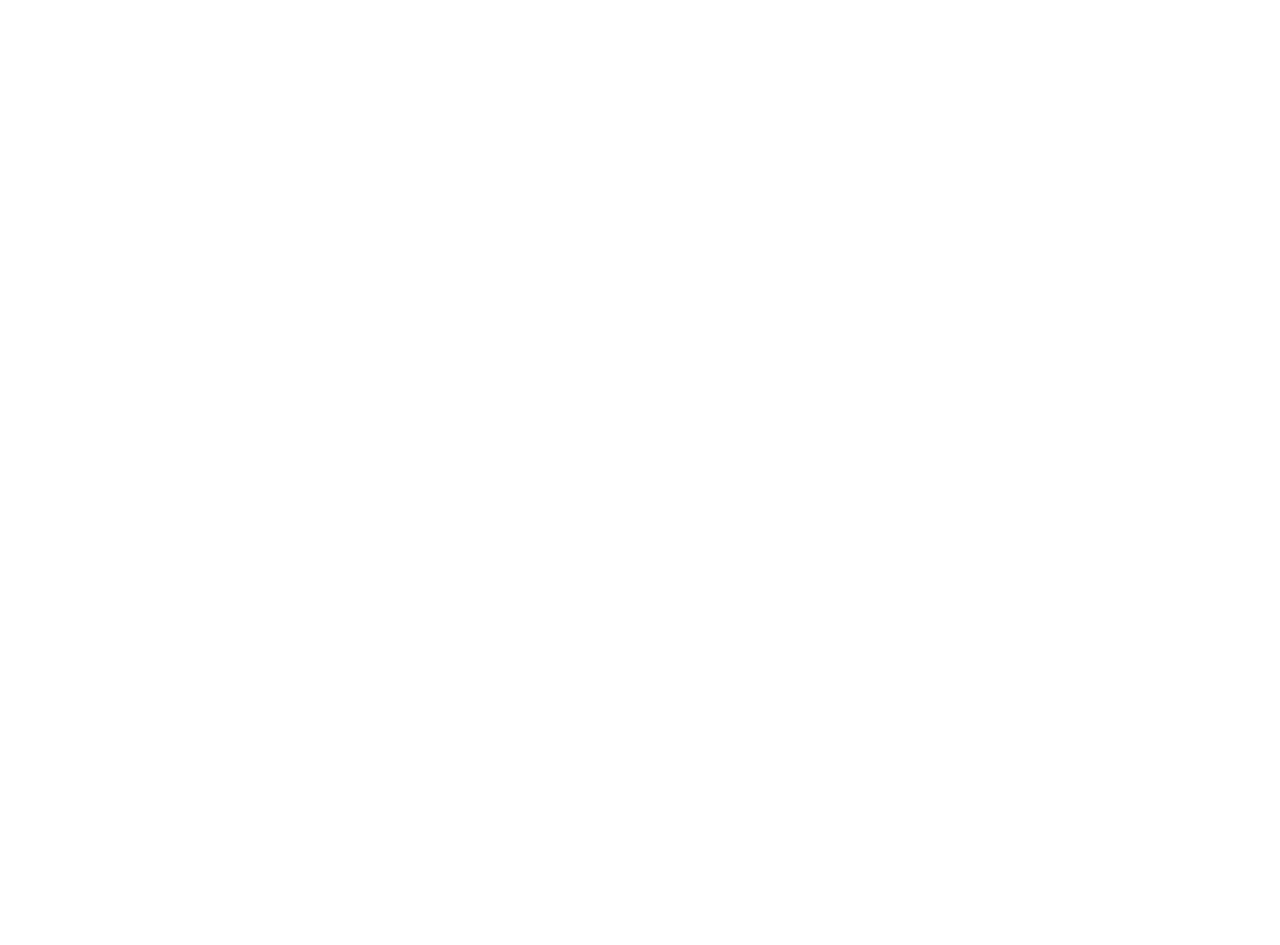
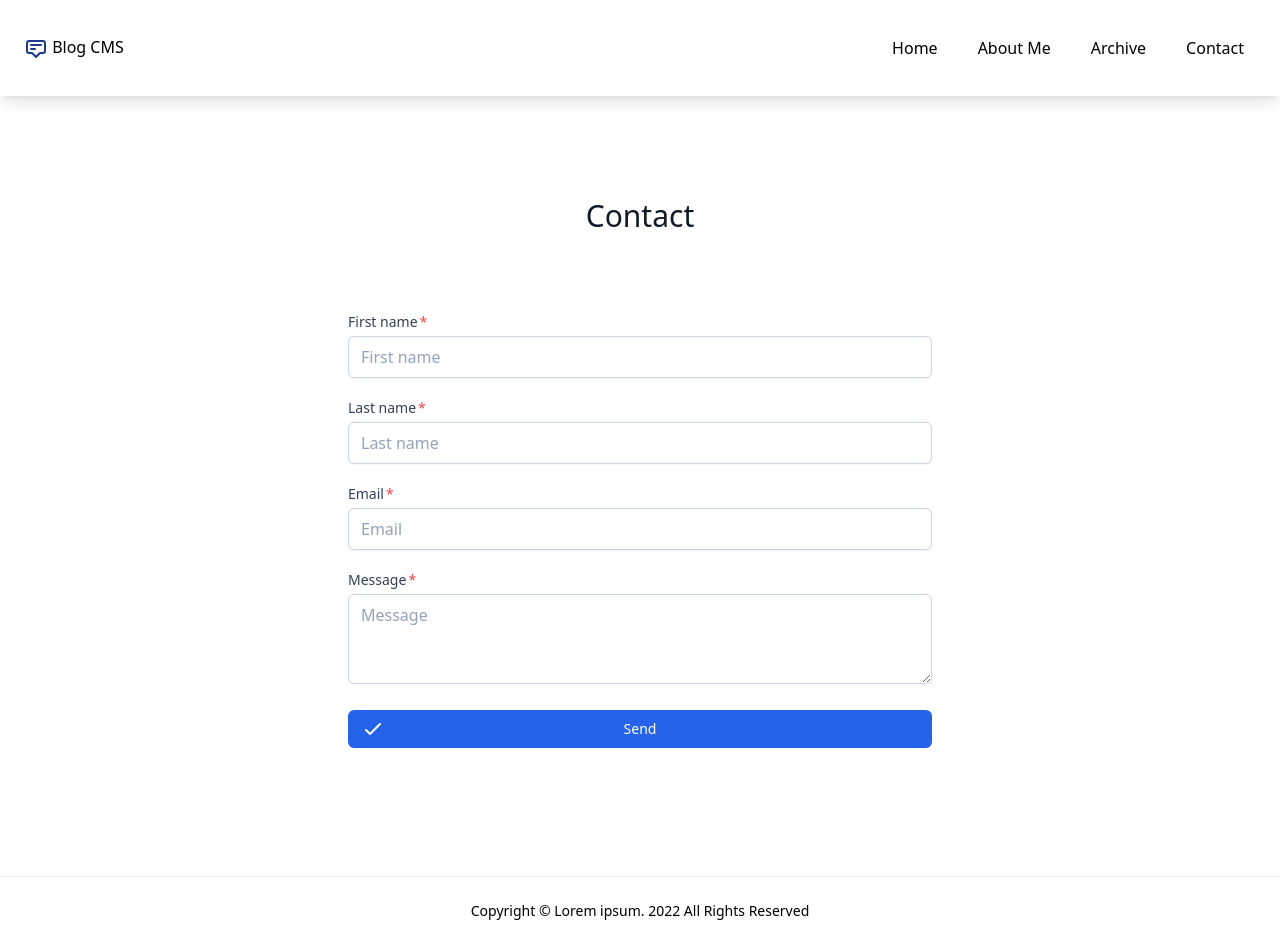
Before and after one commit to kaan35/blog-client, an Angular app: page /contact in a window 1280 px wide. Before the commit this address led to /. Before the commit the page ends 800 px from the top, so only its background shows below. Built offline with nearby package versions, Linux system fonts and the light colour scheme.

Commit message:
feat(pages): added contact us page and contact form component

```diff
--- a/src/app/app-routing.module.ts
+++ b/src/app/app-routing.module.ts
@@ -4,12 +4,14 @@
 import { ArticleComponent } from './pages/article/article.component';
 import { ArchiveComponent } from './pages/archive/archive.component';
 import { PageComponent } from './pages/page/page.component';
+import { ContactUsComponent } from './pages/contact-us/contact-us.component';
 
 const routes: Routes = [
   { path: 'index', component: IndexComponent },
   { path: 'article/:slug', component: ArticleComponent },
   { path: 'page/:slug', component: PageComponent },
   { path: 'archive', component: ArchiveComponent },
+  { path: 'contact', component: ContactUsComponent },
   { path: '', component: IndexComponent },
 ];
 
--- a/src/app/app.module.ts
+++ b/src/app/app.module.ts
@@ -13,6 +13,8 @@
 import { ArticlesArchiveComponent } from './components/articles/articles-archive/articles-archive.component';
 import { PageComponent } from './pages/page/page.component';
 import { ContentComponent } from './components/pages/content/content.component';
+import { ContactUsComponent } from './pages/contact-us/contact-us.component';
+import { ContactComponent } from './components/forms/contact/contact.component';
 
 @NgModule({
   declarations: [
@@ -27,6 +29,8 @@
     ArticlesArchiveComponent,
     PageComponent,
     ContentComponent,
+    ContactUsComponent,
+    ContactComponent,
   ],
   imports: [BrowserModule, AppRoutingModule, BrowserModule, HttpClientModule],
   providers: [],
--- /dev/null
+++ b/src/app/components/forms/contact/contact.component.html
@@ -0,0 +1,62 @@
+<div class='my-20 text-center'>
+  <p class='mt-2 text-3xl leading-8 font-medium text-gray-900'>Contact</p>
+</div>
+<form action='#' method='POST'>
+  <div class='space-y-5 sm:w-1/2 mx-auto my-20 px-5'>
+    <div>
+      <label>
+        <div class="after:content-['*'] after:ml-0.5 after:text-red-500 block text-sm font-medium text-slate-700">First name</div>
+        <input type='text' name='firstname' required
+               class='mt-1 px-3 py-2
+               border shadow-sm border-slate-300
+               placeholder-slate-400
+               focus:outline-none focus:border-sky-500 focus:ring-sky-500 focus:ring-current
+               w-full rounded-md'
+               placeholder='First name' />
+      </label>
+    </div>
+    <div>
+      <label>
+        <div class="after:content-['*'] after:ml-0.5 after:text-red-500 block text-sm font-medium text-slate-700">Last name</div>
+        <input type='text' name='lastname' required
+               class='mt-1 px-3 py-2
+               border shadow-sm border-slate-300
+               placeholder-slate-400
+               focus:outline-none focus:border-sky-500 focus:ring-sky-500 focus:ring-current
+               w-full rounded-md'
+               placeholder='Last name' />
+      </label>
+    </div>
+    <div>
+      <label>
+        <div class="after:content-['*'] after:ml-0.5 after:text-red-500 block text-sm font-medium text-slate-700">Email</div>
+        <input type='email' name='email'
+               class='mt-1 px-3 py-2
+               border shadow-sm border-slate-300
+               placeholder-slate-400
+               focus:outline-none focus:border-sky-500 focus:ring-sky-500 focus:ring-current
+               w-full rounded-md'
+               placeholder='Email' />
+      </label>
+    </div>
+    <div>
+      <div class="after:content-['*'] after:ml-0.5 after:text-red-500 block text-sm font-medium text-slate-700">Message</div>
+      <textarea class='mt-1 px-3 py-2
+               border shadow-sm border-slate-300
+               placeholder-slate-400
+               focus:outline-none focus:border-sky-500 focus:ring-sky-500 focus:ring-current
+               w-full rounded-md' placeholder='Message' rows='3'></textarea>
+    </div>
+    <div>
+      <button type='submit'
+              class='group relative w-full flex justify-center py-2 px-4 border border-transparent text-sm font-medium rounded-md text-white bg-blue-600 hover:bg-blue-700 focus:outline-none focus:ring-2 focus:ring-offset-2 focus:ring-blue-500'>
+        <div class='absolute left-0 inset-y-0 flex items-center pl-3'>
+          <svg xmlns='http://www.w3.org/2000/svg' class='h-6 w-6' fill='none' viewBox='0 0 24 24' stroke='currentColor' stroke-width='2'>
+            <path stroke-linecap='round' stroke-linejoin='round' d='M5 13l4 4L19 7' />
+          </svg>
+        </div>
+        Send
+      </button>
+    </div>
+  </div>
+</form>
--- /dev/null
+++ b/src/app/components/forms/contact/contact.component.ts
@@ -0,0 +1,12 @@
+import { Component, OnInit } from '@angular/core';
+
+@Component({
+  selector: 'app-form-contact',
+  templateUrl: './contact.component.html',
+  styleUrls: ['./contact.component.css'],
+})
+export class ContactComponent implements OnInit {
+  constructor() {}
+
+  ngOnInit(): void {}
+}
--- a/src/app/components/navbar/navbar.component.html
+++ b/src/app/components/navbar/navbar.component.html
@@ -28,7 +28,7 @@
         <a routerLink='/' class='p-3 rounded-md hover:bg-blue-600 hover:text-white'>Home</a>
         <a routerLink='/page/about-me' class='p-3 rounded-md hover:bg-blue-600 hover:text-white'>About Me</a>
         <a routerLink='/archive' class='p-3 rounded-md hover:bg-blue-600 hover:text-white'>Archive</a>
-        <a href='#' class='p-3 rounded-md hover:bg-blue-600 hover:text-white'>Contact</a>
+        <a routerLink='/contact' class='p-3 rounded-md hover:bg-blue-600 hover:text-white'>Contact</a>
       </nav>
     </div>
   </div>
@@ -41,7 +41,7 @@
             <a routerLink='/' class='p-3 rounded-md hover:bg-blue-600 hover:text-white'>Home</a>
             <a routerLink='/page/about-me' class='p-3 rounded-md hover:bg-blue-600 hover:text-white'>About Me</a>
             <a routerLink='/archive' class='p-3 rounded-md hover:bg-blue-600 hover:text-white'>Archive</a>
-            <a href='#' class='p-3 rounded-md hover:bg-blue-600 hover:text-white'>Contact</a>
+            <a routerLink='/contact' class='p-3 rounded-md hover:bg-blue-600 hover:text-white'>Contact</a>
           </nav>
         </div>
       </div>
--- /dev/null
+++ b/src/app/pages/contact-us/contact-us.component.html
@@ -0,0 +1,9 @@
+<app-navbar></app-navbar>
+<div class='max-w-7xl mx-auto'>
+  <div class='flex my-6 m-4 flex-col sm:flex-row'>
+    <div class='flex-auto sm:w-2/3 pb-6'>
+      <app-form-contact></app-form-contact>
+    </div>
+  </div>
+</div>
+<app-footer></app-footer>
--- /dev/null
+++ b/src/app/pages/contact-us/contact-us.component.ts
@@ -0,0 +1,12 @@
+import { Component, OnInit } from '@angular/core';
+
+@Component({
+  selector: 'app-contact-us',
+  templateUrl: './contact-us.component.html',
+  styleUrls: ['./contact-us.component.css'],
+})
+export class ContactUsComponent implements OnInit {
+  constructor() {}
+
+  ngOnInit(): void {}
+}
```
Also changed, not shown: src/app/components/forms/contact/contact.component.css (added), src/app/pages/contact-us/contact-us.component.css (added), 2 other files (tests, documents, lock files or other folders).
